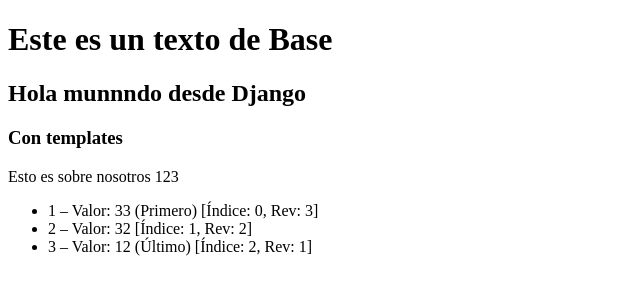
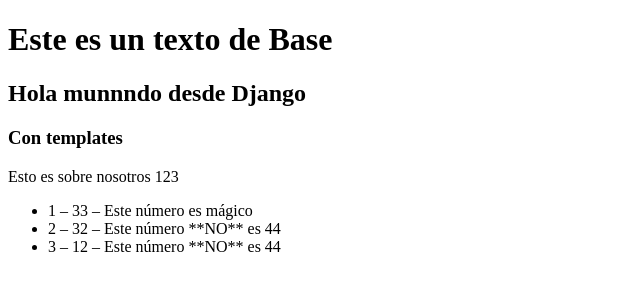
Before and after one commit to Aristides-1/PWEB2-TEORIA, a Django app: page / in a window 1280 px wide. Shown: the part 88-388 px from the top of the page, without its empty margins (0-640 px from the left). Run offline with Django 5.2, Linux system fonts and the light colour scheme.

Commit message:
añadiendo el tag if y sus diversos operadores al template home.html

```diff
--- a/avancesDjango/listaContactos/inicio/templates/home.html
+++ b/avancesDjango/listaContactos/inicio/templates/home.html
@@ -14,14 +14,18 @@
         {{myNumber}}
     </p>
     <ul>
-        {% for myItem in myList %}
+    {% for myItem in myList %}
         <li>
-            {{ forloop.counter }} – Valor: {{ myItem }}
-            {% if forloop.first %}(Primero){% endif %}
-            {% if forloop.last %}(Último){% endif %}
-            [Índice: {{ forloop.counter0 }}, Rev: {{ forloop.revcounter }}]
+            {{ forloop.counter }} – {{ myItem }}
+            {% if myItem == 33 %}
+                – Este número es mágico
+            {% elif myItem > 50 %}
+                – Este número es mayor que 50
+            {% elif myItem != 44 %}
+                – Este número **NO** es 44
+            {% endif %}
         </li>
-        {% endfor %}
+    {% endfor %}
     </ul>
 {% endblock %}
 
```
